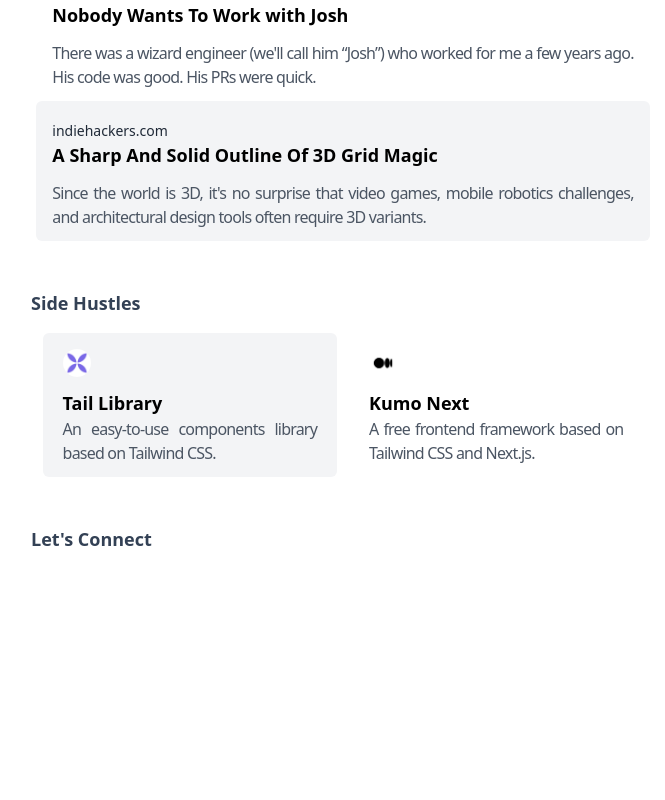
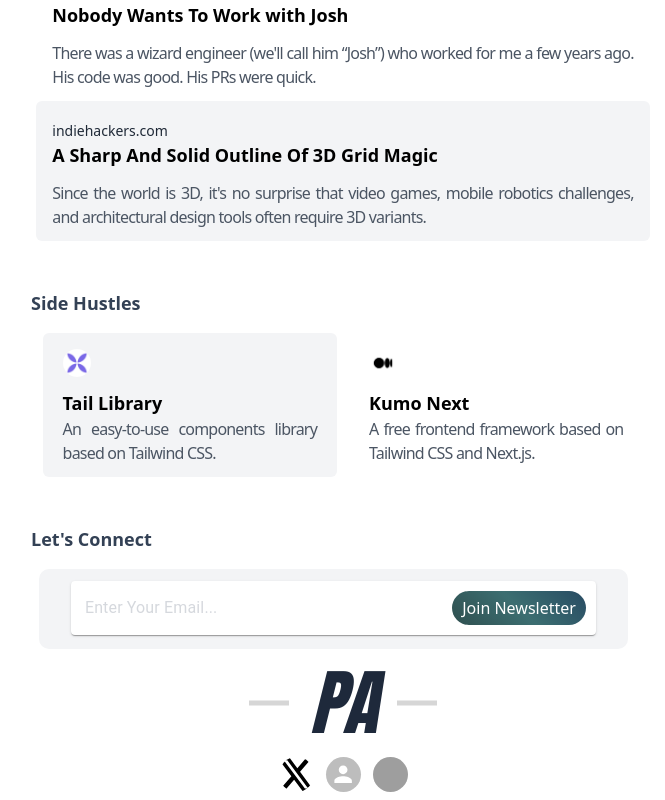
Before and after one commit to vyas2610/Portfolio-Template, a React (Create React App) app: page / in a window 1280 px wide. Shown: the part 1657-2457 px from the top of the page, without its empty margins (297-962 px from the left). Before the commit the page ends 2226 px from the top, so only its background shows below. Built offline with nearby package versions, Linux system fonts and the light colour scheme; grey boxes are pictures that could not be loaded.

Commit message:
Final touches now testing remaining

```diff
--- a/src/App.css
+++ b/src/App.css
@@ -27,8 +27,6 @@
   font-size: medium;
   font-weight: 600;
   cursor: pointer;
-  /* box-shadow: 4px 4px 10px rgba(0, 0, 0, 0.2),
-    -4px -4px 10px rgba(255, 255, 255, 0.5); */
   transition: background 0.5s ease;
 }
 .btndark:hover {
@@ -60,3 +58,37 @@
   margin: 0;
   padding: 0;
 }
+
+.mailbox {
+  width: 80%;
+  height: 80px;
+  border-radius: 10px;
+  margin-left: 4rem;
+}
+
+/* demo test */
+.foot-font {
+  font-family: Impact;
+  font-style: italic; /* Replace with a suitable font */
+  font-size: 72px;
+  position: relative;
+}
+
+.foot-font::before,
+.foot-font::after {
+  content: "";
+  position: absolute;
+  width: 40px;
+  height: 5px;
+  background-color: #d6d6d6; /* Match text color */
+  top: 50%;
+  transform: translateY(-50%);
+}
+
+.foot-font::before {
+  left: -60px; /* Adjust spacing */
+}
+
+.foot-font::after {
+  right: -60px; /* Adjust spacing */
+}
--- a/src/components/Main.jsx
+++ b/src/components/Main.jsx
@@ -1,6 +1,11 @@
 import React, {useState} from "react";
 import Avatar from "@mui/material/Avatar";
 import {  useTheme} from "./ThemeContext";
+
+// NewsLatter Imports
+import Paper from '@mui/material/Paper';
+import InputBase from '@mui/material/InputBase';
+import IconButton from '@mui/material/IconButton';
 
 
 
@@ -157,6 +162,39 @@
           <h2 className={`pt-12 px-14 pb-4 text-lg font-bold ${darkTheme ? 'text-slate-700' : 'text-white'}`}>
             Let's Connect
           </h2>
+          <div className={`mailbox place-items-center ${darkTheme ? 'bg-gray-100' : 'bg-slate-700'}`}>
+            <div className={`pt-3 `}>
+                <Paper
+                    component="form"
+                    sx={{ paddingLeft: '6px', display: 'flex', alignItems: 'center', width: 525, backgroundColor:`${darkTheme ? '#ffffff' : '#1e293b'}` }}
+                >
+
+                    <InputBase
+                      sx={{ ml: 1, flex: 1, color:'#9ca3af'}}
+                      placeholder="Enter Your Email..."
+                      inputProps={{ 'aria-label': 'Enter your email' }}
+                    />
+                    <IconButton type="button" sx={{ p: '10px' }} >
+                      {/* place my button here */}
+                      <button className={` ${darkTheme ? 'btn' : 'btndark'}`}>
+                                  Join Newsletter
+                        </button>
+                    </IconButton>
+                </Paper>
+            </div>
+          </div>
+      {/* Footer Section */}
+        <div className="place-items-center">
+            {/* Font Div */}
+            <div className={`foot-font ${darkTheme ? 'text-slate-800' : 'text-gray-100'}`}>PA</div>
+            {/* Social Icons */}
+            <div className="flex gap-3 pb-2 ">
+
+            <Avatar alt="X" src="./images/x-icon.svg" sx={{width:35, height:35}}/>
+            <Avatar alt="Git" src="" sx={{width:35, height:35}}/>
+            <Avatar alt="Facebook" src="/static/images/avatar/1.jpg" sx={{width:35, height:35}}/>
+            </div>
+        </div>
     </div>
   );
 };
```
Also changed, not shown: public/images/x-icon.svg (added).
